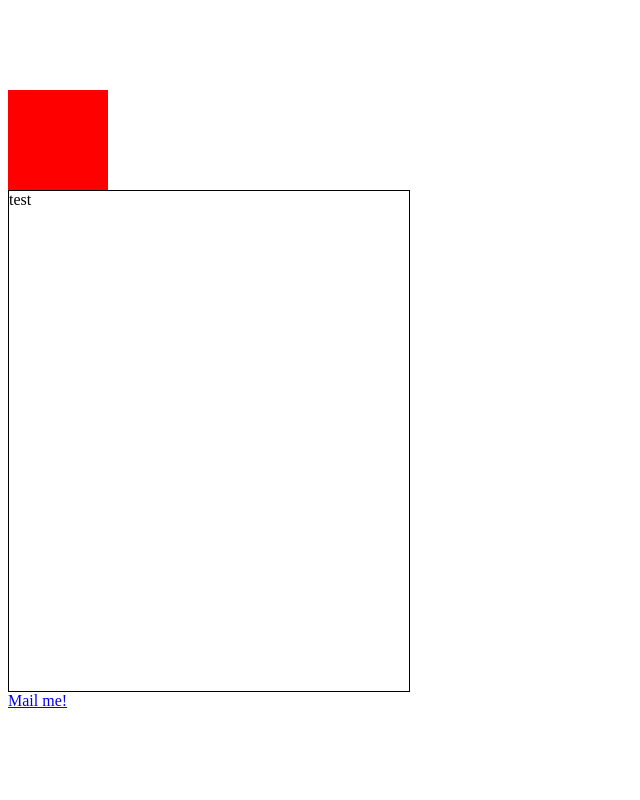
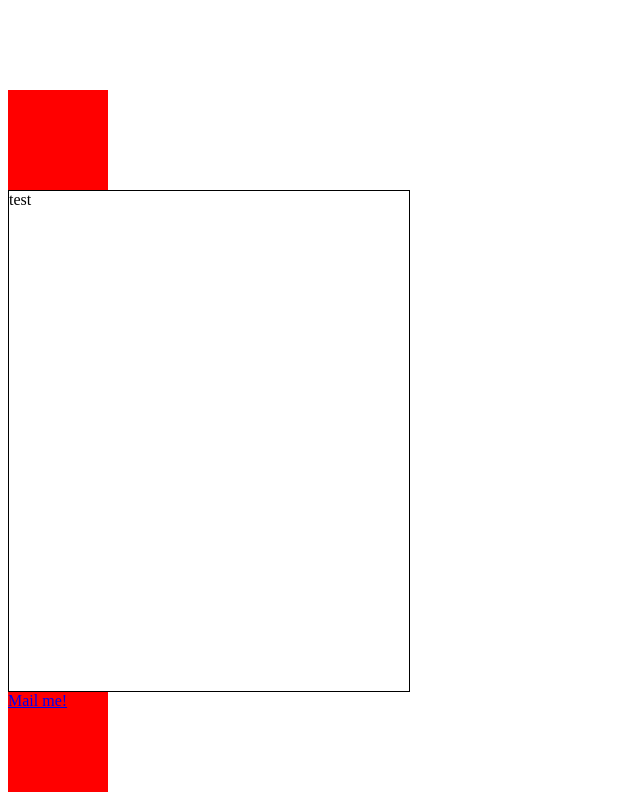
Before and after one commit to Sunny-117/React-practices, a React (Create React App) app: page / in a window 1280 px wide. Shown: the part 1092-1892 px from the top of the page, without its empty margins (0-640 px from the left). Before the commit the page ends 1810 px from the top, so only its background shows below. Built offline with nearby package versions, Linux system fonts and the light colour scheme.

Commit message:
feat: add new feature

```diff
--- a/src/App.tsx
+++ b/src/App.tsx
@@ -94,7 +94,13 @@ export const App = () => {
       >
         test
       </div>
-      <div id="mailto">
+      <div id="mailto" style={
+        {
+          width: '100px',
+          height: '100px',
+          background: 'red'
+        }
+      }>
         <Mailto email="foo@bar.baz" subject="Hello" body="Hello world!">
           Mail me!
         </Mailto>
```
